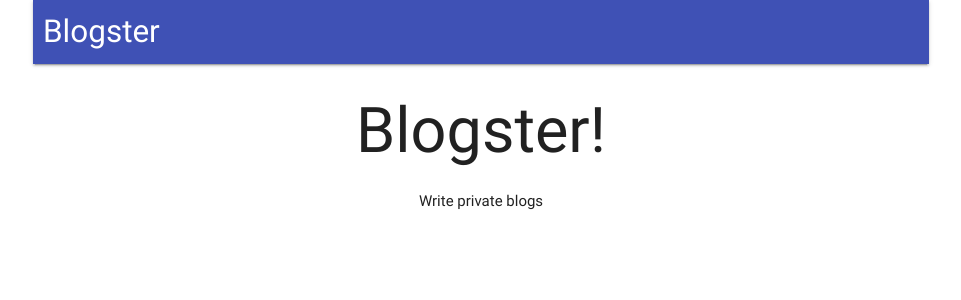
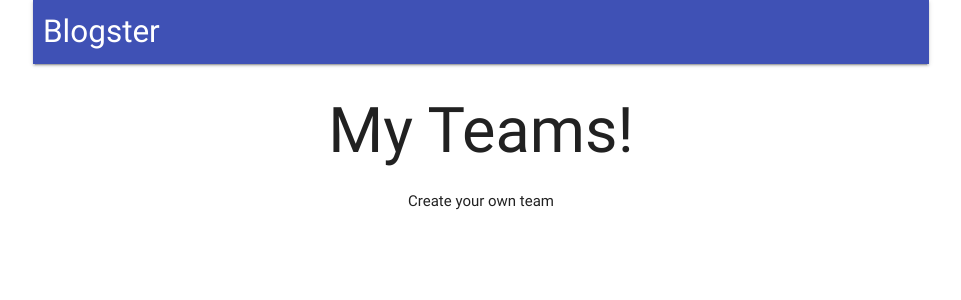
Before and after one commit to StephenGrider/AdvancedNodeStarter, a React (Create React App) app in the folder client/: page /teams in a window 1280 px wide. Shown: the top 300 px of the page, without its empty margins (159-1120 px from the left). Built offline with nearby package versions, Linux system fonts and the light colour scheme; no server answers.

Commit message:
myteam test

```diff
--- a/client/src/components/App.js
+++ b/client/src/components/App.js
@@ -8,6 +8,7 @@ import Landing from './Landing';
 import Dashboard from './Dashboard';
 import BlogNew from './blogs/BlogNew';
 import BlogShow from './blogs/BlogShow';
+import MyTeam from './MyTeam';
 
 class App extends Component {
   componentDidMount() {
@@ -24,6 +25,7 @@ class App extends Component {
               <Route path="/blogs/new" component={BlogNew} />
               <Route exact path="/blogs/:_id" component={BlogShow} />
               <Route path="/blogs" component={Dashboard} />
+              <Route path="/teams" component={MyTeam} />
               <Route path="/" component={Landing} />
             </Switch>
           </div>
--- /dev/null
+++ b/client/src/components/MyTeam.js
@@ -0,0 +1,14 @@
+import React from 'react';
+
+const MyTeam = () => {
+    return (
+        <div style={{ textAlign: 'center' }}>
+          <h1>
+            My Teams!
+          </h1>
+          Create your own team
+        </div>
+      );
+};
+
+export default MyTeam;
```
Also changed, not shown: 1 other file (tests, documents, lock files or other folders).
